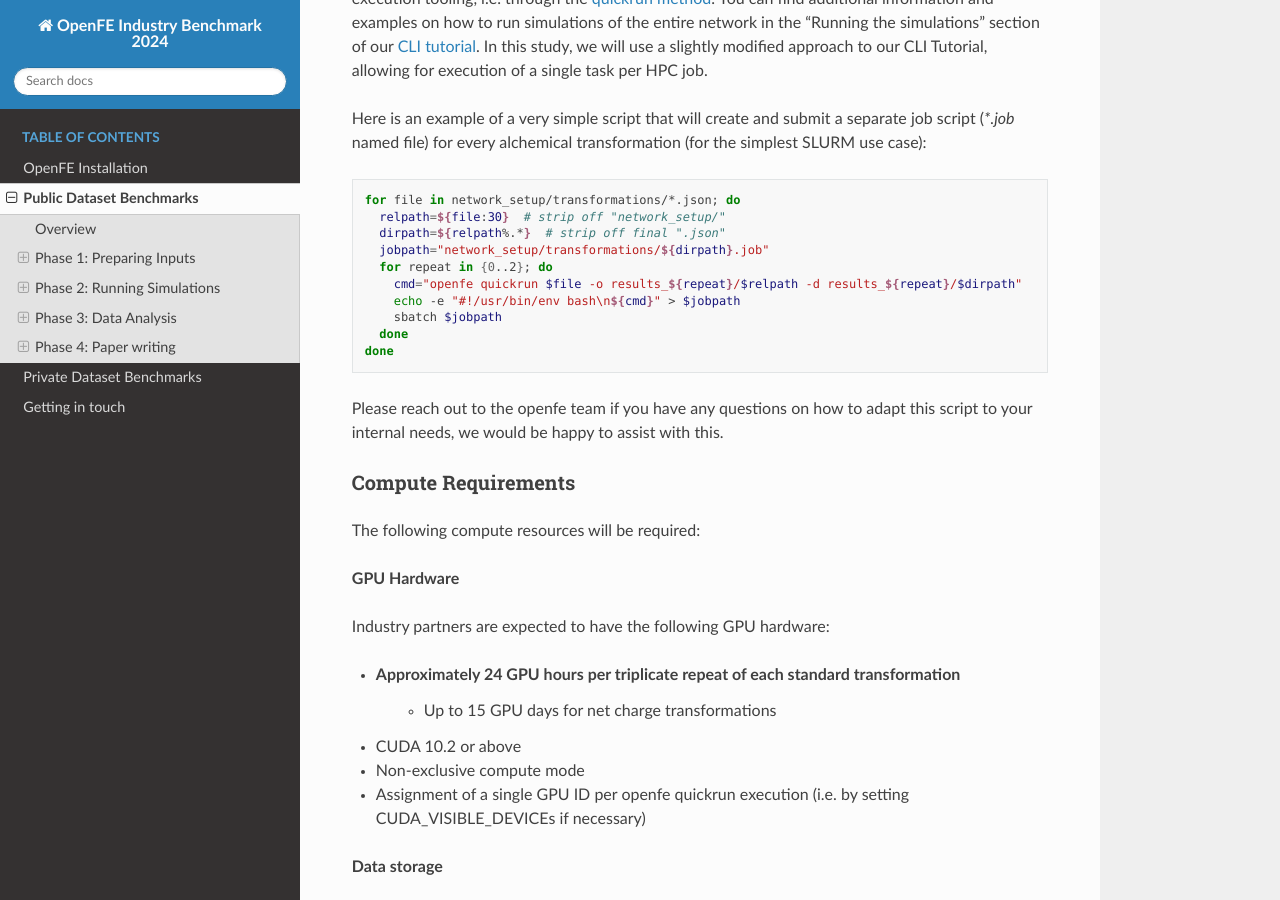
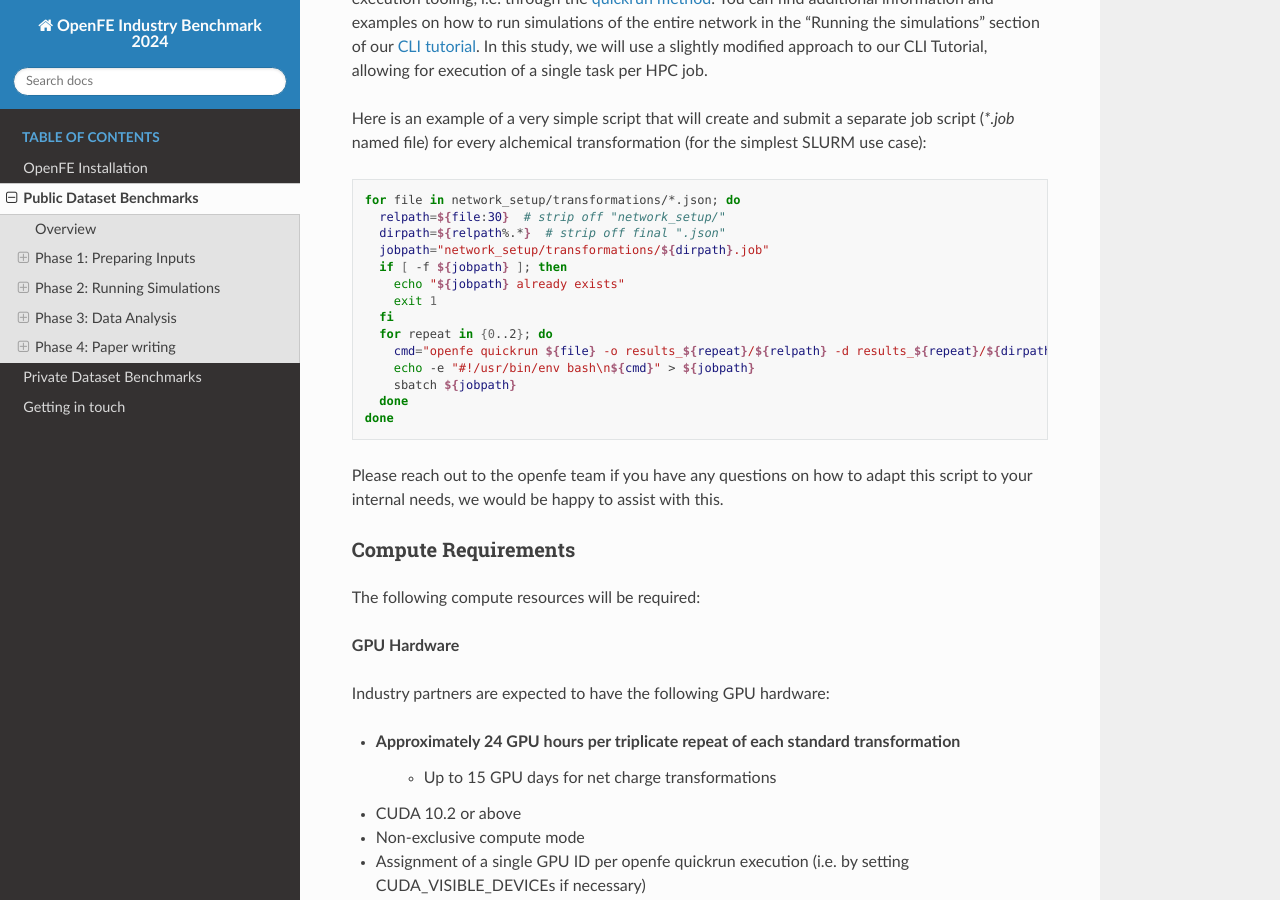
Before and after one commit to OpenFreeEnergy/IndustryBenchmarks2024, a Sphinx documentation site: the page built from docs/source/public/overview.rst, in a window 1280 px wide and 900 px high, scrolled down 4431 px. Built offline with Sphinx 7.4.7 and the Read the Docs theme 2.0.0, drawn with Linux system fonts in a browser that asks for light colours.

Commit message:
add dual job submission block and some braces to protect things

```diff
--- a/docs/source/public/overview.rst
+++ b/docs/source/public/overview.rst
@@ -179,10 +179,14 @@
      relpath=${file:30}  # strip off "network_setup/"
      dirpath=${relpath%.*}  # strip off final ".json"
      jobpath="network_setup/transformations/${dirpath}.job"
+     if [ -f ${jobpath} ]; then
+       echo "${jobpath} already exists"
+       exit 1
+     fi
      for repeat in {0..2}; do
-       cmd="openfe quickrun $file -o results_${repeat}/$relpath -d results_${repeat}/$dirpath"
-       echo -e "#!/usr/bin/env bash\n${cmd}" > $jobpath
-       sbatch $jobpath
+       cmd="openfe quickrun ${file} -o results_${repeat}/${relpath} -d results_${repeat}/${dirpath}"
+       echo -e "#!/usr/bin/env bash\n${cmd}" > ${jobpath}
+       sbatch ${jobpath}
      done
    done
 
```
